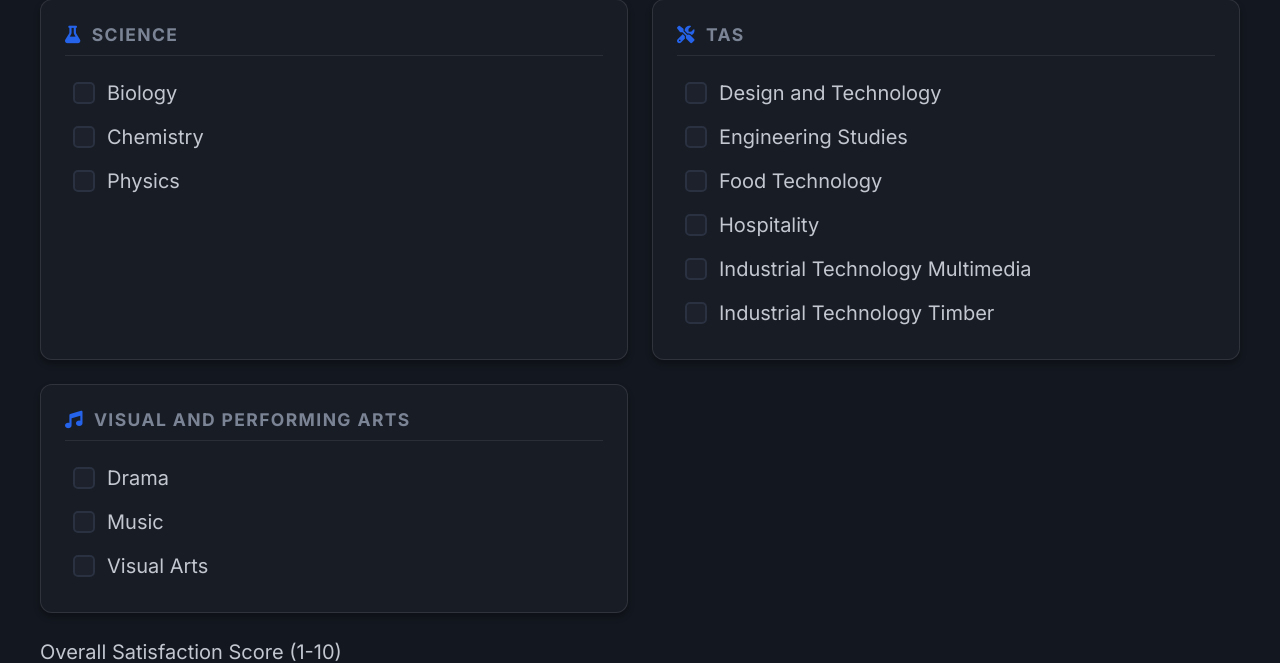
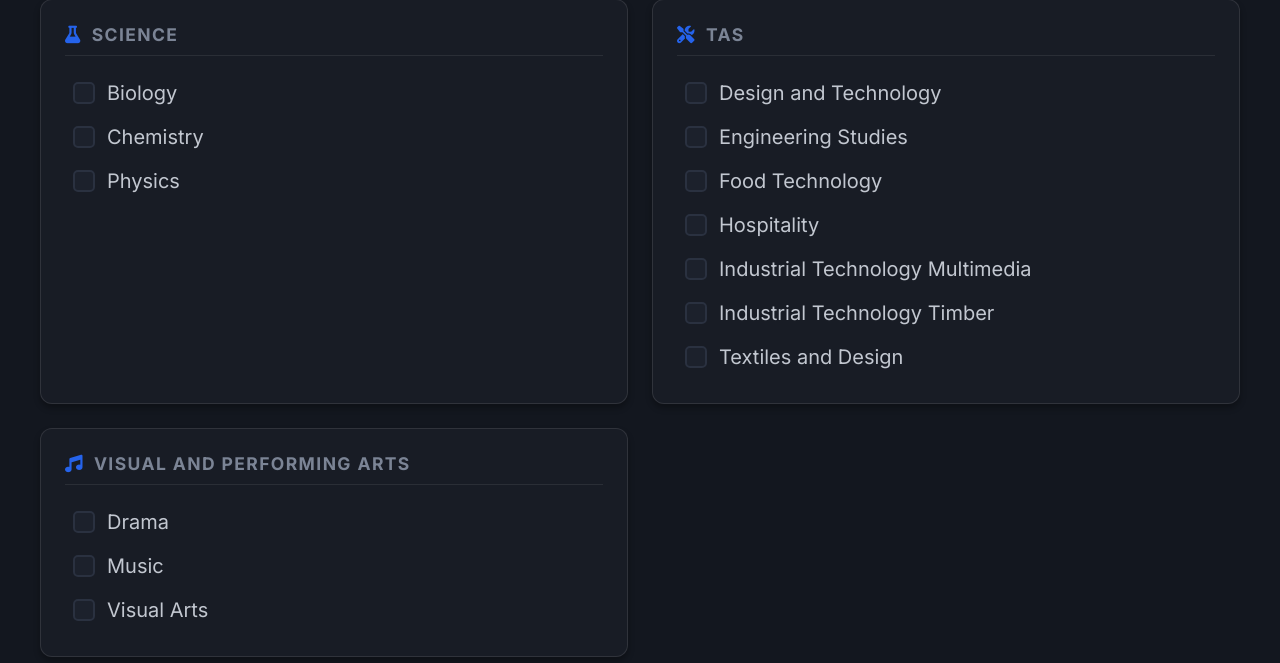
Before and after one commit to Richard-Johnson-Anglican-College/12SE_HSC_subject_selection, a Flask app: page /survey/train in a window 1280 px wide. Shown: the part 3861-4524 px from the top of the page. Run offline with Flask 3, Linux system fonts and the light colour scheme; some libraries are stand-ins or nearby versions.

Commit message:
Add Textiles and Design checkbox to training form

```diff
--- a/templates/survey_train.html
+++ b/templates/survey_train.html
@@ -186,6 +186,7 @@
         <label class="subject-check"><input type="checkbox" name="target_subjects" value="Hospitality"> Hospitality</label>
         <label class="subject-check"><input type="checkbox" name="target_subjects" value="Industrial Technology Multimedia"> Industrial Technology Multimedia</label>
         <label class="subject-check"><input type="checkbox" name="target_subjects" value="Industrial Technology Timber"> Industrial Technology Timber</label>
+        <label class="subject-check"><input type="checkbox" name="target_subjects" value="Textiles and Design"> Textiles and Design</label>
       </div>
 
       <div class="cluster-block card">
```
